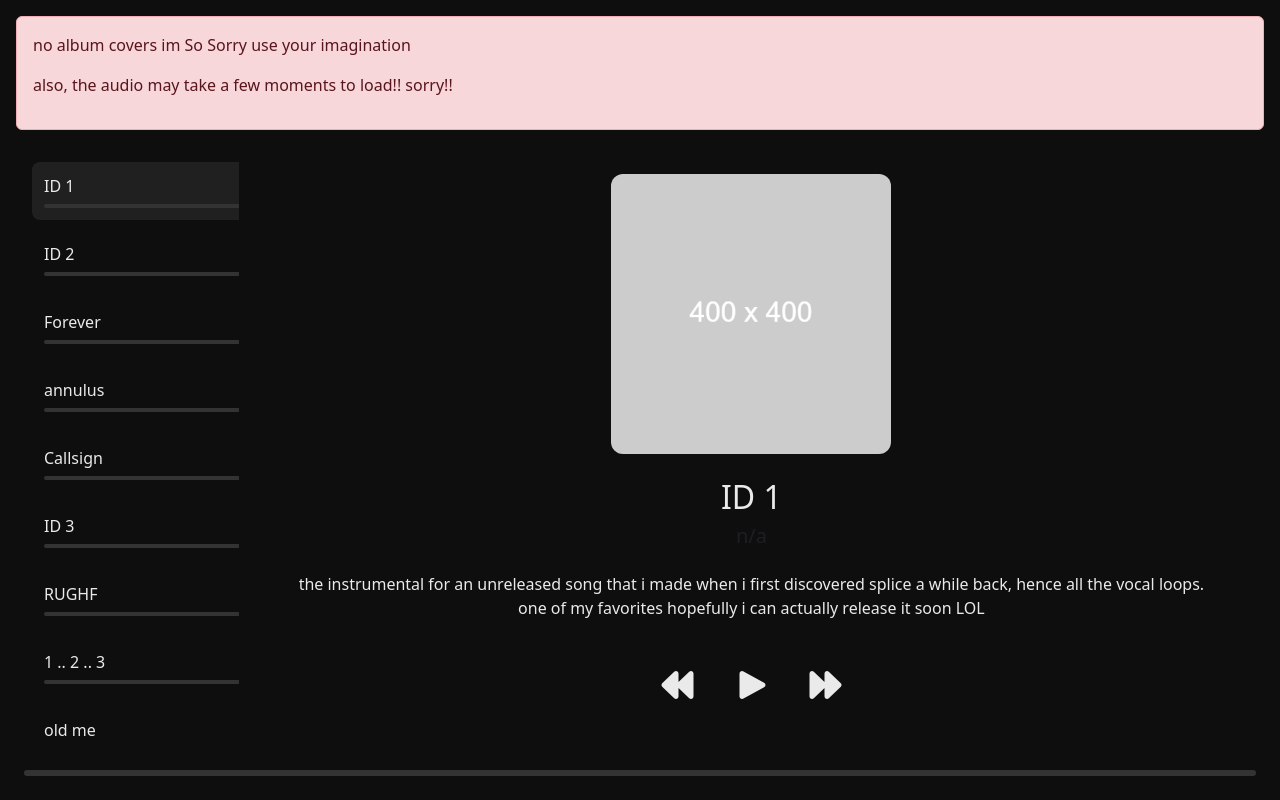
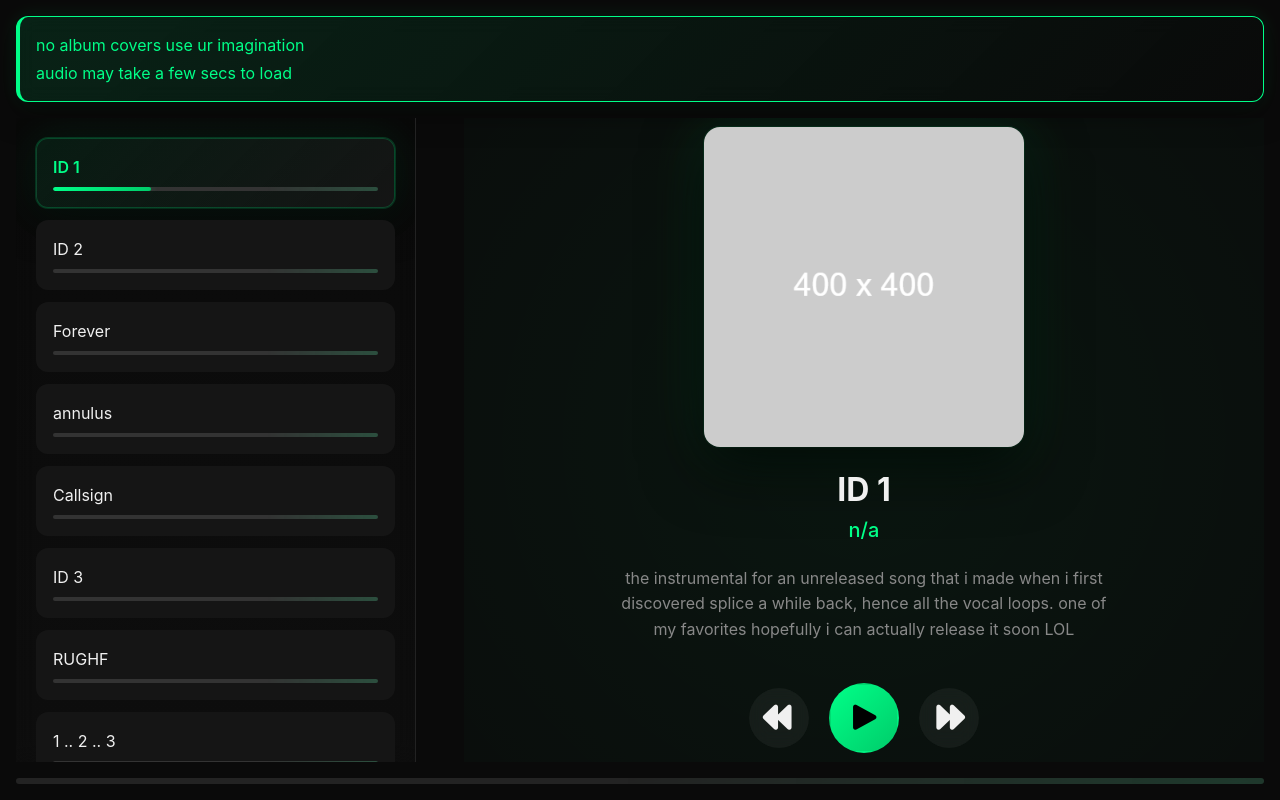
Before and after one commit to meteoror/songsite, a React (Vite) app: page / in a window 1280 px wide. Built offline with nearby package versions, Linux system fonts and the light colour scheme.

Commit message:
LARGE commit -- updated a lot of the visual stuff. git dont fail me now

```diff
--- /dev/null
+++ b/src/Alert.tsx
@@ -0,0 +1,10 @@
+import React from 'react';
+
+export const Alert: React.FC = () => {
+  return (
+    <div className="alert alert-danger mb-3">
+      <p className="mb-1">no album covers use ur imagination</p>
+      <p className="mb-0">audio may take a few secs to load</p>
+    </div>
+  );
+};
--- a/src/App.tsx
+++ b/src/App.tsx
@@ -1,40 +1,41 @@
+// import React from 'react';
 import { songs } from "./songs";
 import { SongList } from "./SongList";
 import { Player } from "./Player";
 import { useAudioPlayer } from "./useAudioPlayer";
-import { ProgressBar } from "./Bar";
+import { Bar } from "./Bar";
+import { Alert } from "./Alert";
 
 export default function App() {
   const player = useAudioPlayer(songs[0]);
 
   return (
     <div className="vh-100 d-flex flex-column p-3">
-      {/* notice */}
+      {/* Alert */}
       <div className="flex-shrink-0">
-        <div className="alert alert-danger mb-3">
-          <p>no album covers im So Sorry use your imagination</p>
-          <p>also, the audio may take a few moments to load!! sorry!!</p>
-        </div>
+        <Alert />
       </div>
 
-      {/* main */}
-      <div className="flex-grow-1 d-flex flex-column flex-md-row overflow-hidden">
-        <div className="flex-md-grow-1 overflow-auto">
-          <SongList
-            songs={songs}
-            currentSong={player.currentSong}
-            onSelect={player.setCurrentSong}
-          />
+      {/* Main content */}
+      <div className="flex-grow-1 d-flex flex-column flex-md-row overflow-hidden gap-3">
+        {/* Song List */}
+        <div className="flex-md-grow-1 overflow-hidden d-flex flex-column">
+          <div className="overflow-auto flex-grow-1">
+            <SongList
+              songs={songs}
+              currentSong={player.currentSong}
+              onSelect={player.setCurrentSong}
+            />
+          </div>
         </div>
 
-        <div className="flex-grow-1 d-flex align-items-center justify-content-center">
+        {/* Player */}
+        <div className="flex-md-grow-1 overflow-hidden d-flex align-items-center justify-content-center">
           <Player
             song={player.currentSong}
             isPlaying={player.isPlaying}
-            progress={player.progress}
             togglePlay={player.togglePlay}
             skip={player.skip}
-            seek={player.seek}
             audioRef={player.audioRef}
             onTimeUpdate={player.onTimeUpdate}
             onEnded={() => player.setIsPlaying(false)}
@@ -42,14 +43,13 @@ export default function App() {
         </div>
       </div>
 
-      {/* bar */}
-      <div className="mt-3 mb-2 px-2">
-        <ProgressBar
+      {/* Progress Bar */}
+      <div className="flex-shrink-0 mt-3">
+        <Bar
           progress={player.progress}
           onSeek={player.seek}
         />
       </div>
     </div>
-
   );
 }
--- a/src/Bar.tsx
+++ b/src/Bar.tsx
@@ -1,12 +1,25 @@
-type ProgressBarProps = {
+import React from 'react';
+
+interface ProgressBarProps {
   progress: number;
   onSeek: (e: React.MouseEvent<HTMLDivElement>) => void;
-};
+}
 
-export function ProgressBar({ progress, onSeek }: ProgressBarProps) {
+export const Bar: React.FC<ProgressBarProps> = ({ progress, onSeek }) => {
+  const handleClick = (e: React.MouseEvent<HTMLDivElement>) => {
+    onSeek(e);
+  };
+
   return (
-    <div className="progress-bar mt-3" onClick={onSeek}>
-      <div style={{ width: `${progress}%` }} />
+    <div className="progress-bar" onClick={handleClick}>
+      <div
+        className="progress-fill"
+        style={{ width: `${progress}%` }}
+        role="progressbar"
+        aria-valuenow={progress}
+        aria-valuemin={0}
+        aria-valuemax={100}
+      />
     </div>
   );
-}
+};
--- a/src/Player.tsx
+++ b/src/Player.tsx
@@ -1,42 +1,55 @@
-import type { Song } from "./songs";
+import React from 'react';
+import type { Song } from './songs';
 
-type Props = {
+interface PlayerProps {
   song: Song;
   isPlaying: boolean;
-  progress: number;
   togglePlay: () => void;
   skip: (seconds: number) => void;
-  seek: (e: React.MouseEvent<HTMLDivElement>) => void;
   audioRef: React.RefObject<HTMLAudioElement | null>;
   onTimeUpdate: () => void;
   onEnded: () => void;
-};
+}
 
-/**
- * Player UI:
- * Knows nothing about where data comes from
- */
-export function Player({
+export const Player: React.FC<PlayerProps> = ({
   song,
   isPlaying,
-  // progress,
   togglePlay,
   skip,
-  // seek,
   audioRef,
   onTimeUpdate,
   onEnded,
-}: Props) {
+}) => {
+  const handleSkipBackward = () => {
+    skip(-15);
+  };
+
+  const handleSkipForward = () => {
+    skip(15);
+  };
+
   return (
     <div className="player-view d-flex flex-column align-items-center text-center flex-grow-1 p-5">
-      <img src={song.cover} className="cover mb-4" />
+      {/* Album Cover */}
+      {song.cover ? (
+        <img
+          src={song.cover}
+          className="cover mb-4"
+          alt={`${song.title} cover`}
+        />
+      ) : (
+        <div className="cover mb-4 d-flex align-items-center justify-content-center">
+          <i className="fa-solid fa-music fa-4x"></i>
+        </div>
+      )}
+
       <h2>{song.title}</h2>
       <h5 className="text-muted">{song.artist}</h5>
 
       <p className="mt-3">{song.description}</p>
 
       <div className="controls mt-4">
-        <button onClick={() => skip(-15)}>
+        <button onClick={handleSkipBackward}>
           <i className="fa-solid fa-backward"></i>
         </button>
 
@@ -44,7 +57,7 @@ export function Player({
           {isPlaying ? <i className="fa-solid fa-pause"></i> : <i className="fa-solid fa-play"></i>}
         </button>
 
-        <button onClick={() => skip(15)}>
+        <button onClick={handleSkipForward}>
           <i className="fa-solid fa-forward"></i>
         </button>
       </div>
@@ -57,4 +70,4 @@ export function Player({
       />
     </div>
   );
-}
+};
--- a/src/SongList.tsx
+++ b/src/SongList.tsx
@@ -1,32 +1,36 @@
-import type { Song } from "./songs";
+import React from 'react';
+import type { Song } from './songs';
 
-type Props = {
+interface SongListProps {
   songs: Song[];
   currentSong: Song;
   onSelect: (song: Song) => void;
-};
+}
 
-/**
- * Stateless component:
- * Receives data via props, emits events via callbacks
- */
-export function SongList({ songs, currentSong, onSelect }: Props) {
+export const SongList: React.FC<SongListProps> = ({ songs, currentSong, onSelect }) => {
+  const handleSongClick = (song: Song) => {
+    onSelect(song);
+  };
+
   return (
     <div className="song-list p-3">
       {songs.map((song) => (
         <div
           key={song.id}
-          className={`song-row ${
-            song.id === currentSong.id ? "active" : ""
-          }`}
-          onClick={() => onSelect(song)}
+          className={`song-row ${song.id === currentSong.id ? 'active' : ''}`}
+          onClick={() => handleSongClick(song)}
         >
           <div className="d-flex justify-content-between">
             <span>{song.title}</span>
           </div>
 
           <div className="timeline">
-            <div className="timeline-fill" />
+            <div
+              className="timeline-fill"
+              style={{
+                width: song.id === currentSong.id ? '30%' : '0%'
+              }}
+            />
           </div>
 
           <div className="play-hover">
@@ -36,4 +40,4 @@ export function SongList({ songs, currentSong, onSelect }: Props) {
       ))}
     </div>
   );
-}
+};
--- a/src/styles.css
+++ b/src/styles.css
@@ -1,85 +1,387 @@
-body {
-  background: #0e0e0e;
-  color: #eaeaea;
+:root {
+  --primary-bg: #0a0a0a;
+  --secondary-bg: #111111;
+  --card-bg: #151515;
+
+  --text-primary: #f0f0f0;
+  --text-secondary: #888888;
+
+  --accent-green: #00ff88;
+  --accent-green-hover: #00cc6a;
+  --accent-green-glow: rgba(0, 255, 136, 0.3);
+
+  --transition-smooth: cubic-bezier(0.4, 0, 0.2, 1);
 }
 
+/* Base Styles */
+body {
+  background: var(--primary-bg);
+  color: var(--text-primary);
+  font-family: -apple-system, BlinkMacSystemFont, 'Segoe UI', Roboto, sans-serif;
+  overflow: hidden;
+}
+
+.vh-100 {
+  min-height: 100vh;
+}
+
+/* Scrollbar Styling */
+::-webkit-scrollbar {
+  width: 8px;
+}
+
+::-webkit-scrollbar-track {
+  background: rgba(0, 0, 0, 0.3);
+  border-radius: 4px;
+}
+
+::-webkit-scrollbar-thumb {
+  background: var(--accent-green);
+  border-radius: 4px;
+  transition: background 0.3s var(--transition-smooth);
+}
+
+::-webkit-scrollbar-thumb:hover {
+  background: var(--accent-green-hover);
+  box-shadow: 0 0 10px var(--accent-green-glow);
+}
+
+/* Alert */
+.alert {
+  background: linear-gradient(135deg, rgba(0, 255, 136, 0.1) 0%, rgba(10, 10, 10, 0.9) 100%);
+  border: 1px solid var(--accent-green);
+  color: var(--accent-green);
+  border-radius: 12px;
+  backdrop-filter: blur(10px);
+  -webkit-backdrop-filter: blur(10px);
+  box-shadow:
+    0 10px 30px rgba(0, 0, 0, 0.5),
+    0 0 20px rgba(0, 255, 136, 0.1);
+  border-left: 4px solid var(--accent-green);
+}
+
+.alert p {
+  margin-bottom: 0.25rem;
+}
+
+/* Song List */
 .song-list {
-  width: 320px;
+  width: 100%;
+  max-width: 400px;
   overflow-y: auto;
   border-right: 1px solid #222;
+  background: linear-gradient(180deg, rgba(10, 10, 10, 0.9) 0%, rgba(15, 15, 15, 0.9) 100%);
+  backdrop-filter: blur(10px);
+  -webkit-backdrop-filter: blur(10px);
+  padding: 20px !important;
 }
 
 .song-row {
   position: relative;
-  padding: 12px;
-  margin-bottom: 10px;
-  border-radius: 8px;
+  padding: 16px;
+  margin-bottom: 12px;
+  border-radius: 12px;
   cursor: pointer;
-  transition: background 0.25s ease;
+  background: var(--card-bg);
+  border: 1px solid transparent;
+  transition: all 0.3s var(--transition-smooth);
+  transform-origin: center left;
+  overflow: hidden;
 }
 
 .song-row:hover {
-  background: #1a1a1a;
+  background: linear-gradient(135deg, #1a1a1a 0%, #202020 100%);
+  border-color: rgba(0, 255, 136, 0.1);
+  transform: translateX(8px);
+  box-shadow:
+    0 8px 32px rgba(0, 0, 0, 0.4),
+    0 0 0 1px rgba(0, 255, 136, 0.1);
 }
 
 .song-row.active {
-  background: #202020;
+  background: linear-gradient(135deg, rgba(0, 255, 136, 0.08) 0%, var(--card-bg) 100%);
+  border: 1px solid rgba(0, 255, 136, 0.2);
+  box-shadow:
+    0 10px 40px rgba(0, 0, 0, 0.5),
+    0 0 0 1px rgba(0, 255, 136, 0.2),
+    0 0 40px rgba(0, 255, 136, 0.1);
+}
+
+.song-row.active span {
+  color: var(--accent-green);
+  font-weight: 600;
 }
 
 .timeline {
   height: 4px;
   background: #333;
-  margin-top: 6px;
+  margin-top: 8px;
   border-radius: 2px;
+  position: relative;
+  overflow: hidden;
+}
+
+.timeline::after {
+  content: '';
+  position: absolute;
+  top: 0;
+  left: 0;
+  right: 0;
+  bottom: 0;
+  background: linear-gradient(90deg,
+    transparent 0%,
+    rgba(0, 255, 136, 0.2) 50%,
+    transparent 100%);
+  animation: timelineShine 3s infinite linear;
+}
+
+@keyframes timelineShine {
+  0% { transform: translateX(-100%); }
+  100% { transform: translateX(100%); }
 }
 
 .timeline-fill {
   height: 100%;
-  width: 0%;
-  background: #aaa;
+  background: linear-gradient(90deg, var(--accent-green) 0%, #00cc6a 100%);
+  border-radius: 2px;
+  transition: width 0.3s var(--transition-smooth);
+  box-shadow: 0 0 10px var(--accent-green-glow);
 }
 
 .play-hover {
   position: absolute;
-  right: 12px;
+  right: 16px;
   top: 50%;
   transform: translateY(-50%);
   opacity: 0;
   filter: blur(4px);
-  transition: opacity 0.25s ease, filter 0.25s ease;
+  transition: all 0.3s var(--transition-smooth);
+  background: var(--accent-green);
+  width: 32px;
+  height: 32px;
+  border-radius: 50%;
+  display: flex;
+  align-items: center;
+  justify-content: center;
+  color: #000;
+}
+
+.play-hover i {
+  font-size: 0.8rem;
 }
 
 .song-row:hover .play-hover {
   opacity: 1;
   filter: blur(0);
+  transform: translateY(-50%) scale(1.1);
 }
 
+/* Player */
 .player-view {
   overflow: hidden;
+  position: relative;
+}
+
+.player-view::before {
+  content: '';
+  position: absolute;
+  top: -50%;
+  left: -50%;
+  width: 200%;
+  height: 200%;
+  background: radial-gradient(circle at center,
+    rgba(0, 255, 136, 0.05) 0%,
+    transparent 70%);
+  z-index: -1;
 }
 
 .cover {
-  width: 280px;
-  border-radius: 12px;
+  width: 320px;
+  height: 320px;
+  border-radius: 16px;
+  object-fit: cover;
+  box-shadow:
+    0 20px 60px rgba(0, 0, 0, 0.8),
+    0 0 0 1px rgba(0, 255, 136, 0.1),
+    0 0 60px rgba(0, 255, 136, 0.15);
+  transition: all 0.4s var(--transition-smooth);
+}
+
+.cover:hover {
+  transform: scale(1.02);
+  box-shadow:
+    0 30px 80px rgba(0, 0, 0, 0.9),
+    0 0 0 2px rgba(0, 255, 136, 0.2),
+    0 0 100px rgba(0, 255, 136, 0.25);
+}
+
+.player-view h2 {
+  color: var(--text-primary);
+  font-weight: 700;
+  margin-bottom: 0.5rem;
+}
+
+.player-view h5 {
+  color: var(--accent-green) !important;
+  font-weight: 500;
+}
+
+.player-view p {
+  color: var(--text-secondary);
+  max-width: 500px;
+  line-height: 1.6;
+}
+
+/* Controls */
+.controls {
+  display: flex;
+  align-items: center;
+  gap: 20px;
 }
 
 .controls button {
-  background: none;
-  border: none;
-  font-size: 2rem;
-  margin: 0 10px;
-  color: #eaeaea;
+  background: rgba(255, 255, 255, 0.05);
+  border: 2px solid transparent;
+  font-size: 1.8rem;
+  width: 60px;
+  height: 60px;
+  border-radius: 50%;
+  color: var(--text-primary);
+  cursor: pointer;
+  transition: all 0.3s var(--transition-smooth);
+  position: relative;
+  overflow: hidden;
+  backdrop-filter: blur(10px);
+  -webkit-backdrop-filter: blur(10px);
 }
 
+.controls button:hover {
+  background: rgba(0, 255, 136, 0.1);
+  border-color: var(--accent-green);
+  color: var(--accent-green);
+  transform: scale(1.1);
+  box-shadow:
+    0 10px 30px rgba(0, 255, 136, 0.3),
+    0 0 30px rgba(0, 255, 136, 0.2);
+}
+
+.controls button:nth-child(2) {
+  width: 70px;
+  height: 70px;
+  background: linear-gradient(135deg, var(--accent-green) 0%, #00cc6a 100%);
+  color: #000;
+  font-weight: bold;
+}
+
+.controls button:nth-child(2):hover {
+  background: linear-gradient(135deg, var(--accent-green-hover) 0%, #00b359 100%);
+  transform: scale(1.15);
+  box-shadow:
+    0 15px 40px rgba(0, 255, 136, 0.4),
+    0 0 50px rgba(0, 255, 136, 0.3);
+}
+
+/* Progress Bar */
 .progress-bar {
   height: 6px;
-  background: #333;
+  background: rgba(255, 255, 255, 0.1);
   border-radius: 3px;
   cursor: pointer;
+  position: relative;
+  overflow: hidden;
+  transition: all 0.3s var(--transition-smooth);
 }
 
-.progress-bar div {
+.progress-bar:hover {
+  height: 8px;
+  background: rgba(255, 255, 255, 0.15);
+}
+
+.progress-bar::before {
+  content: '';
+  position: absolute;
+  top: 0;
+  left: 0;
+  right: 0;
+  bottom: 0;
+  background: linear-gradient(90deg,
+    transparent 0%,
+    rgba(0, 255, 136, 0.1) 50%,
+    transparent 100%);
+  animation: progressShine 2s infinite linear;
+}
+
+@keyframes progressShine {
+  0% { transform: translateX(-100%); }
+  100% { transform: translateX(100%); }
+}
+
+.progress-fill {
   height: 100%;
-  background: #eaeaea;
+  background: linear-gradient(90deg, var(--accent-green) 0%, #00ffaa 100%);
+  border-radius: 3px;
   transition: width 0.1s linear;
+  position: relative;
+  box-shadow:
+    0 0 20px var(--accent-green-glow),
+    0 0 10px rgba(0, 255, 136, 0.5);
 }
+
+.progress-fill::after {
+  content: '';
+  position: absolute;
+  top: -3px;
+  right: -6px;
+  width: 12px;
+  height: 12px;
+  background: var(--accent-green);
+  border-radius: 50%;
+  box-shadow: 0 0 15px var(--accent-green);
+  opacity: 0;
+  transition: opacity 0.3s var(--transition-smooth);
+}
+
+.progress-bar:hover .progress-fill::after {
+  opacity: 1;
+}
+
+/* Responsive Design */
+@media (max-width: 768px) {
+  .song-list {
+    max-width: 100%;
+    border-right: none;
+    border-bottom: 1px solid #222;
+    max-height: 40vh;
+  }
+
+  .cover {
+    width: 250px;
+    height: 250px;
+  }
+
+  .controls button {
+    width: 50px;
+    height: 50px;
+    font-size: 1.5rem;
+  }
+
+  .controls button:nth-child(2) {
+    width: 60px;
+    height: 60px;
+  }
+
+  .player-view {
+    padding: 2rem 1rem !important;
+  }
+}
+
+@media (max-width: 576px) {
+  .cover {
+    width: 200px;
+    height: 200px;
+  }
+
+  .controls {
+    gap: 16px;
+  }
+}
```
